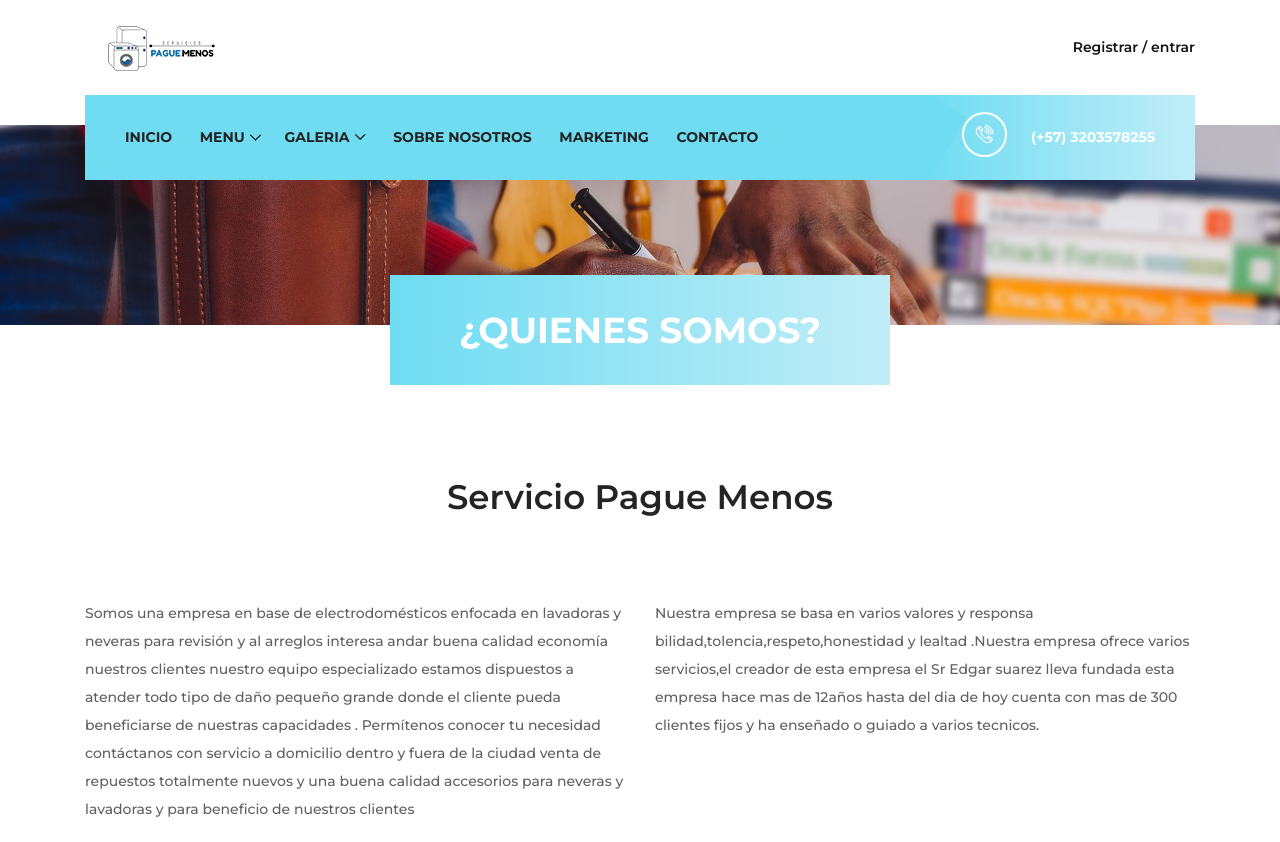
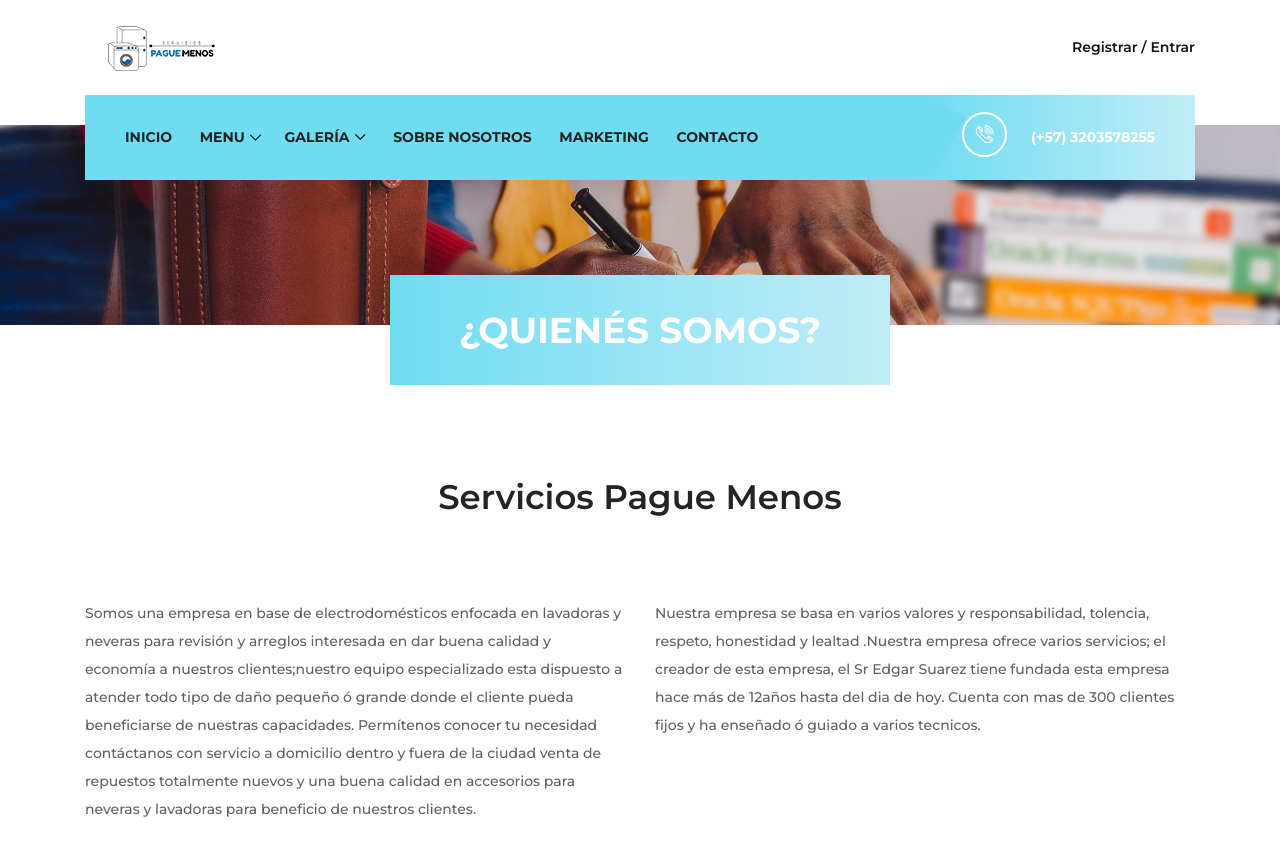
Before and after one commit to ServiciosPagueMenos/lavadorasyneveras, a plain HTML site: page about-us.html in a window 1280 px wide. Shown: the top 842 px of the page. Drawn offline with Linux system fonts and the light colour scheme; files whose address does not match are found by name.

Commit message:
Update about-us.html

```diff
--- a/about-us.html
+++ b/about-us.html
@@ -38,7 +38,7 @@
                                 <a href="index.html"><img src="img/core-img/logo.png" alt=""></a>
                             </div>
                             <div class="login-content">
-                                <a href="#">Registrar / entrar</a>
+                                <a href="#">Registrar / Entrar</a>
                             </div>
                         </div>
                     </div>
@@ -80,7 +80,7 @@
                                         </ul>
                                     </li>
 
-                                    <li><a href="#">GALERIA</a>
+                                    <li><a href="#">GALERÍA</a>
                                         <div class="megamenu">
                                             <ul class="single-mega cn-col-4">
 
@@ -123,7 +123,7 @@
     <!-- ##### Breadcumb Area Start ##### -->
     <div class="breadcumb-area bg-img" style="background-image: url(img/bg-img/breadcumb.jpg);">
         <div class="bradcumbContent">
-            <h2>¿QUIENES SOMOS?</h2>
+            <h2>¿QUIENÉS SOMOS?</h2>
         </div>
     </div>
     <!-- ##### Breadcumb Area End ##### -->
@@ -135,16 +135,16 @@
                 <div class="col-12">
                     <div class="section-heading text-center mx-auto wow fadeInUp" data-wow-delay="300ms">
 
-                        <h3>Servicio Pague Menos </h3>
+                        <h3>Servicios Pague Menos </h3>
                     </div>
                 </div>
             </div>
             <div class="row">
                 <div class="col-12 col-md-6 wow fadeInUp" data-wow-delay="400ms">
-                    <p>Somos una empresa en base de electrodomésticos enfocada en lavadoras y neveras para revisión y al arreglos interesa andar buena calidad economía nuestros clientes nuestro equipo especializado estamos dispuestos a atender todo tipo de daño pequeño grande donde el cliente pueda beneficiarse de nuestras capacidades . Permítenos conocer tu necesidad contáctanos con servicio a domicilio dentro y fuera de la ciudad venta de repuestos totalmente nuevos y una buena calidad accesorios para neveras y lavadoras y para beneficio de nuestros clientes</p>
+                    <p>Somos una empresa en base de electrodomésticos enfocada en lavadoras y neveras para revisión y arreglos interesada  en dar buena calidad y economía a nuestros clientes;nuestro equipo especializado esta dispuesto a atender todo tipo de daño pequeño ó grande donde el cliente pueda beneficiarse de nuestras capacidades. Permítenos conocer tu necesidad contáctanos con servicio a domicilio dentro y fuera de la ciudad venta de repuestos totalmente nuevos y una buena calidad en accesorios para neveras y lavadoras  para beneficio de nuestros clientes.</p>
                 </div>
                 <div class="col-12 col-md-6 wow fadeInUp" data-wow-delay="500ms">
-                    <p>Nuestra empresa se basa en varios valores y responsa bilidad,tolencia,respeto,honestidad y lealtad .Nuestra empresa ofrece varios servicios,el creador de esta empresa el Sr Edgar suarez lleva fundada esta empresa hace mas de 12años hasta del dia de hoy cuenta con mas de 300 clientes fijos y ha enseñado o guiado a varios tecnicos.</p>
+                    <p>Nuestra empresa se basa en varios valores y responsabilidad, tolencia, respeto, honestidad y lealtad .Nuestra empresa ofrece varios servicios; el creador de esta empresa, el Sr Edgar Suarez tiene fundada esta empresa hace más de 12años hasta del dia de hoy. Cuenta con mas de 300 clientes fijos y ha enseñado ó guiado a varios tecnicos.</p>
                 </div>
             </div>
             <div class="row">
```
